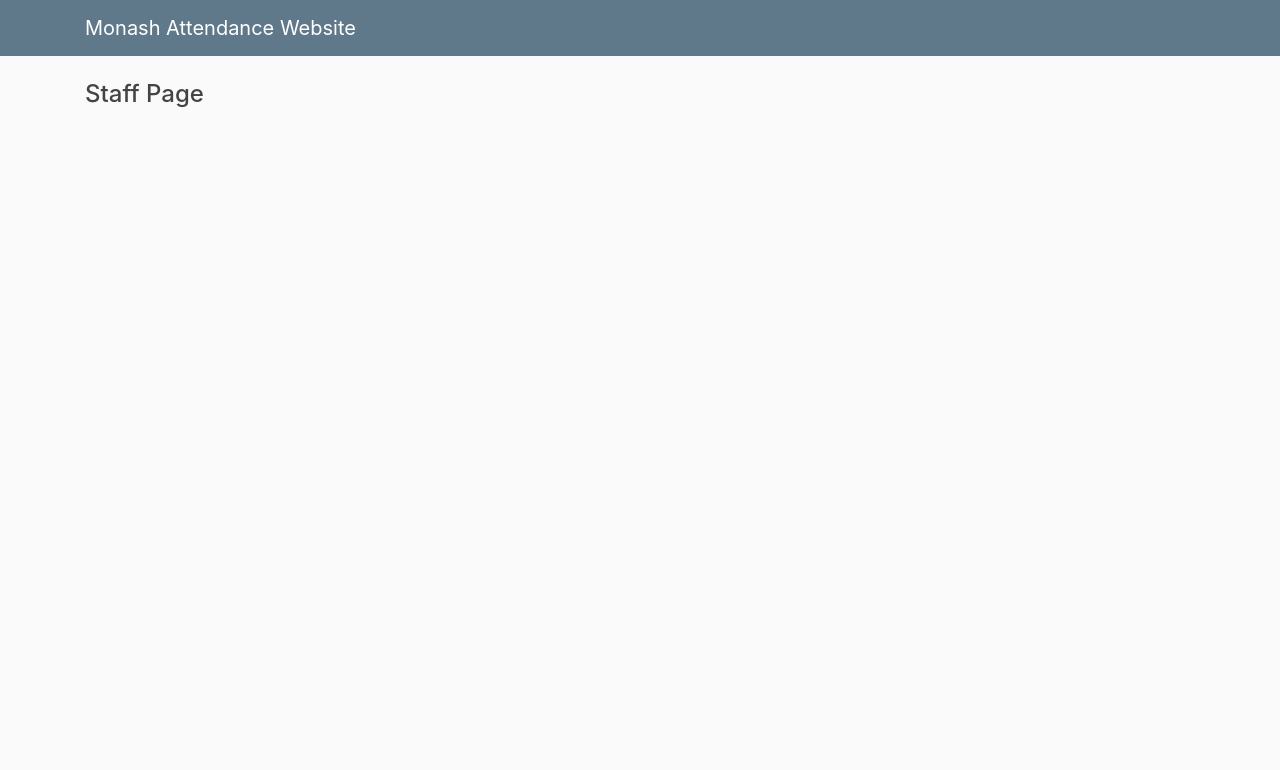
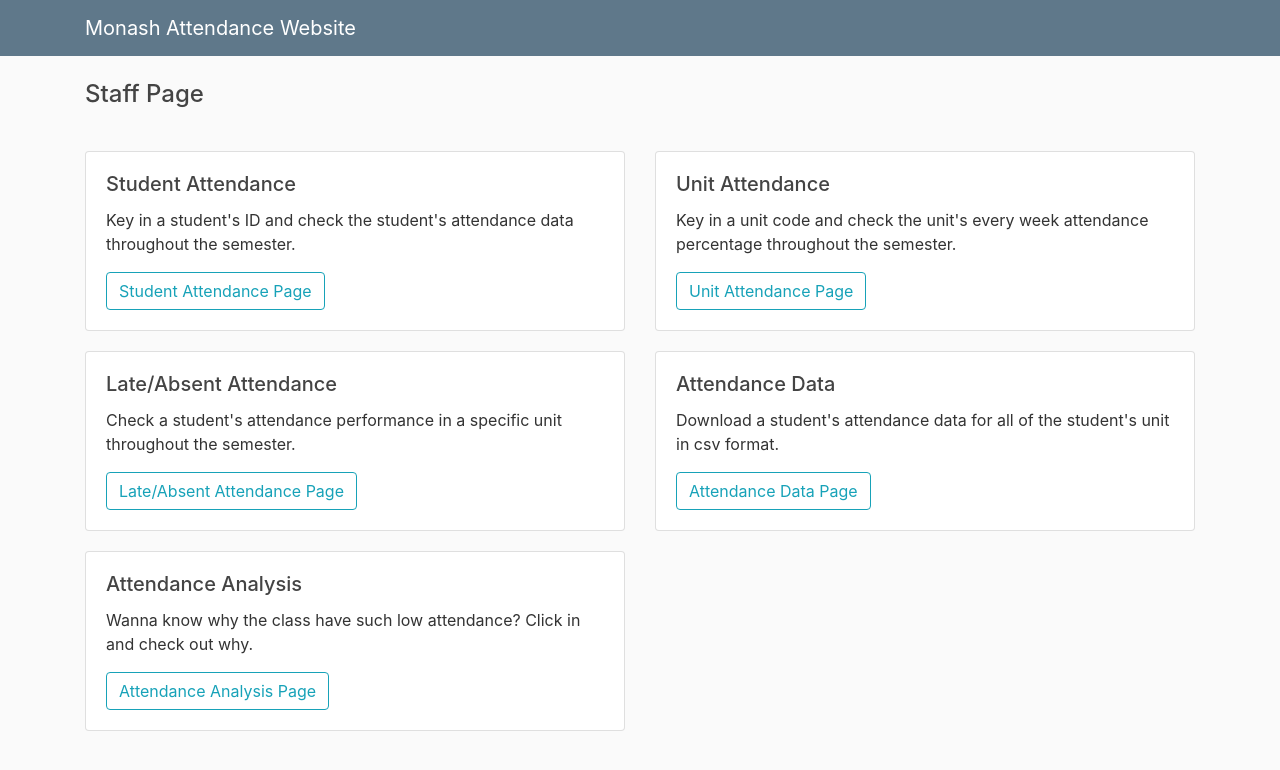
Before and after one commit to limjinyung/FYP-Attendance-Website, a Flask app: page /staff_page in a window 1280 px wide. Shown: the top 770 px of the page. Run offline with Flask 2, Linux system fonts and the light colour scheme; parts of the project's set-up code (start-up, migrations or seed data) failed here and were passed over; some libraries are stand-ins or nearby versions.

Commit message:
added some error catching and cards to staff main page

```diff
--- a/attendancewebsite/models.py
+++ b/attendancewebsite/models.py
@@ -84,6 +84,10 @@ class Semester(db.Model):
     def __repr__(self):
         return "Semester('" + self.year + ', ' + self.semester + ',' + str(self.start_date) + "')"
 
+
+# class Event(db.Model):
+
+
 # Association tables
 
 
--- a/attendancewebsite/routes.py
+++ b/attendancewebsite/routes.py
@@ -103,7 +103,6 @@ def student_page():
             flash('Please at least tick one unit!', 'danger')
         choose_units = get_unit(attendance_list)
         attendance_list = extract_units(attendance_list, selected_units)
-        print(attendance_list, selected_units)
     # else if the request method is GET
     # query all unit value
     else:
@@ -140,7 +139,7 @@ def student_attendance_data_page():
 
     table_data = extract_student_id(attendance_list)
 
-    return render_template('student_attendance_data_page.html', title='Student Page', table=table_data)
+    return render_template('student_attendance_data_page.html', title='Attendance Data Page', table=table_data)
 
 
 @app.route('/student_download_attendance', methods=['POST'])
@@ -159,7 +158,7 @@ def download_student_csv():
 
 @app.route('/staff_page', methods=['GET', 'POST'])
 def staff_page():
-    return render_template('staff_page.html', title='Student Page')
+    return render_template('staff_page.html', title='Staff Page')
 
 
 @app.route('/staff_student_attendance', methods=['GET', 'POST'])
@@ -168,11 +167,16 @@ def staff_student_attendance():
     if request.method == "POST":
         sid = request.form.get("search_sid")
 
-        # get the student details
-        student_details = db.session.query(Student).filter(Student.student_id == sid).first()
-        student_details_id = student_details.student_id
-        student_details_first_name = student_details.first_name
-        student_details_last_name = student_details.last_name
+        try:
+            # get the student details
+            student_details = db.session.query(Student).filter(Student.student_id == sid).first()
+            student_details_id = student_details.student_id
+            student_details_first_name = student_details.first_name
+            student_details_last_name = student_details.last_name
+        except AttributeError:
+            flash('Please enter a valid student id', 'danger')
+            return render_template('staff_student_attendance.html',
+                                   title='Student Attendance Page', student_attendance_dict={})
 
         # get the attendance of the student
         attendance_list = db.session.query(attendance).filter(attendance.c.student_id == sid). \
--- a/attendancewebsite/service.py
+++ b/attendancewebsite/service.py
@@ -1,13 +1,6 @@
 from attendancewebsite import db
 from attendancewebsite.models import Semester, student_unit
 from datetime import datetime, timedelta
-import pyowm
-
-owm = pyowm.OWM('38a7ee6448c1e85e81a48536316502db')
-mgr = owm.weather_manager()
-observation = mgr.weather_at_place('Kuala Lumpur, Malaysia')
-w = observation.weather
-print(w)
 
 start_week = db.session.query(Semester.start_date).order_by(Semester.start_date.desc()).first()
 this_year = db.session.query(Semester.year).order_by(Semester.start_date.desc()).first()
--- a/attendancewebsite/templates/layout.html
+++ b/attendancewebsite/templates/layout.html
@@ -20,7 +20,7 @@
     <link rel="shortcut icon" href="{{ url_for('static', filename='favicon.ico') }}">
 
     {% if title %}
-        <title>Flask Blog - {{ title }}</title>
+        <title>MAS - {{ title }}</title>
     {% else %}
         <title>Flask Blog</title>
     {% endif %}
--- a/attendancewebsite/templates/staff_page.html
+++ b/attendancewebsite/templates/staff_page.html
@@ -1,4 +1,54 @@
 {% extends "layout.html" %}
 {% block content %}
     <h4>Staff Page</h4>
+
+    <br>
+
+    <div class="row">
+      <div class="col-sm-6">
+        <div class="card" style="margin-top:10px;margin-bottom:10px">
+          <div class="card-body">
+            <h5 class="card-title">Student Attendance</h5>
+            <p class="card-text">Key in a student's ID and check the student's attendance data throughout the semester.</p>
+            <a href="/staff_student_attendance" class="btn btn-outline-info">Student Attendance Page</a>
+          </div>
+        </div>
+      </div>
+      <div class="col-sm-6">
+        <div class="card" style="margin-top:10px;margin-bottom:10px">
+          <div class="card-body">
+            <h5 class="card-title">Unit Attendance</h5>
+            <p class="card-text">Key in a unit code and check the unit's every week attendance percentage throughout the semester.</p>
+            <a href="staff_unit_attendance" class="btn btn-outline-info">Unit Attendance Page</a>
+          </div>
+        </div>
+      </div>
+      <div class="col-sm-6">
+        <div class="card" style="margin-top:10px;margin-bottom:10px">
+          <div class="card-body">
+            <h5 class="card-title">Late/Absent Attendance</h5>
+            <p class="card-text">Check a student's attendance performance in a specific unit throughout the semester.</p>
+            <a href="/late_absent_page" class="btn btn-outline-info">Late/Absent Attendance Page</a>
+          </div>
+        </div>
+      </div>
+      <div class="col-sm-6">
+        <div class="card" style="margin-top:10px;margin-bottom:10px">
+          <div class="card-body">
+            <h5 class="card-title">Attendance Data</h5>
+            <p class="card-text">Download a student's attendance data for all of the student's unit in csv format.</p>
+            <a href="/late_absent_page" class="btn btn-outline-info">Attendance Data Page</a>
+          </div>
+        </div>
+      </div>
+      <div class="col-sm-6">
+        <div class="card" style="margin-top:10px;margin-bottom:10px">
+          <div class="card-body">
+            <h5 class="card-title">Attendance Analysis</h5>
+            <p class="card-text">Wanna know why the class have such low attendance? Click in and check out why.</p>
+            <a href="#" class="btn btn-outline-info">Attendance Analysis Page</a>
+          </div>
+        </div>
+      </div>
+    </div>
 {% endblock content %}
```
